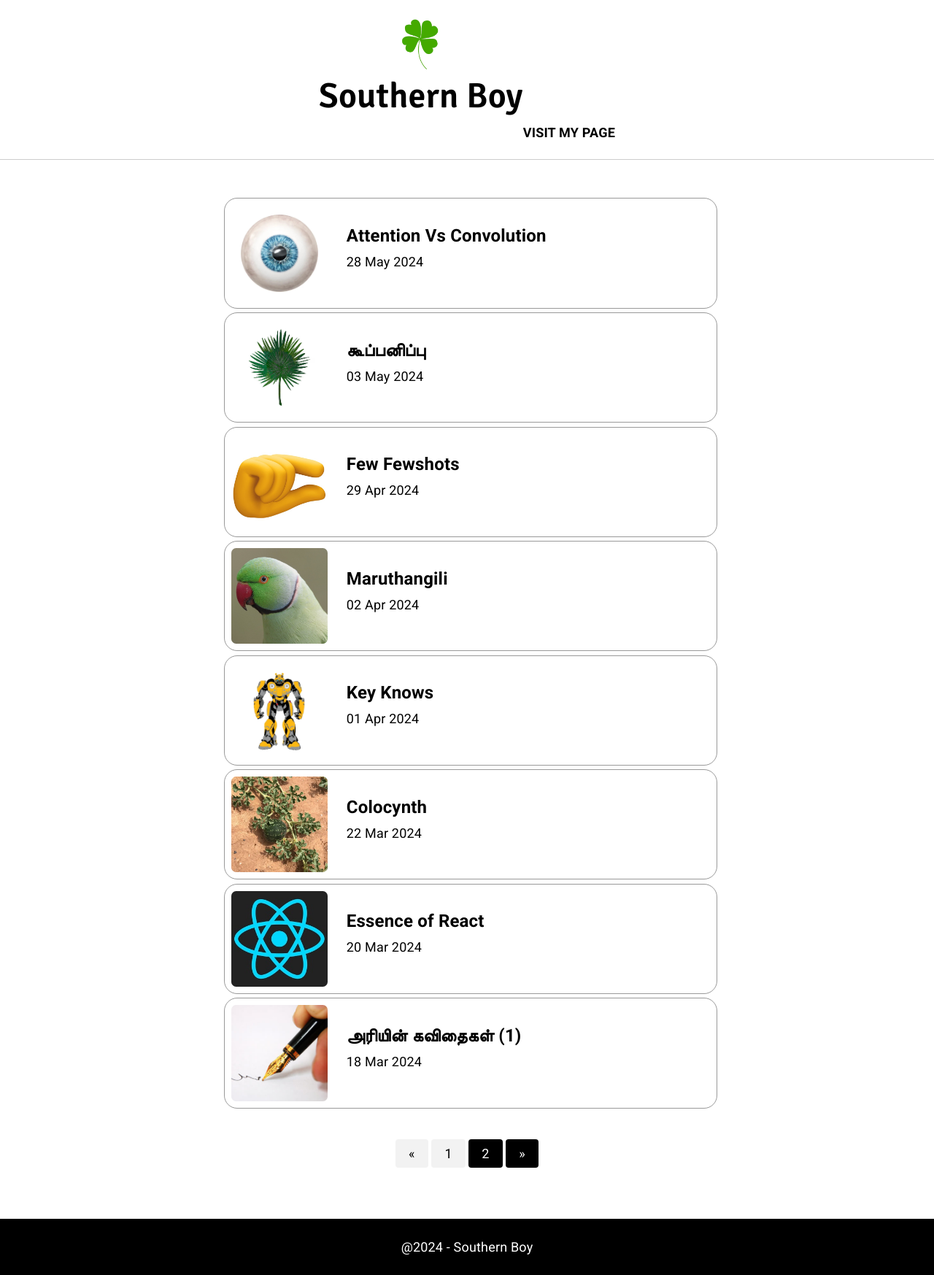
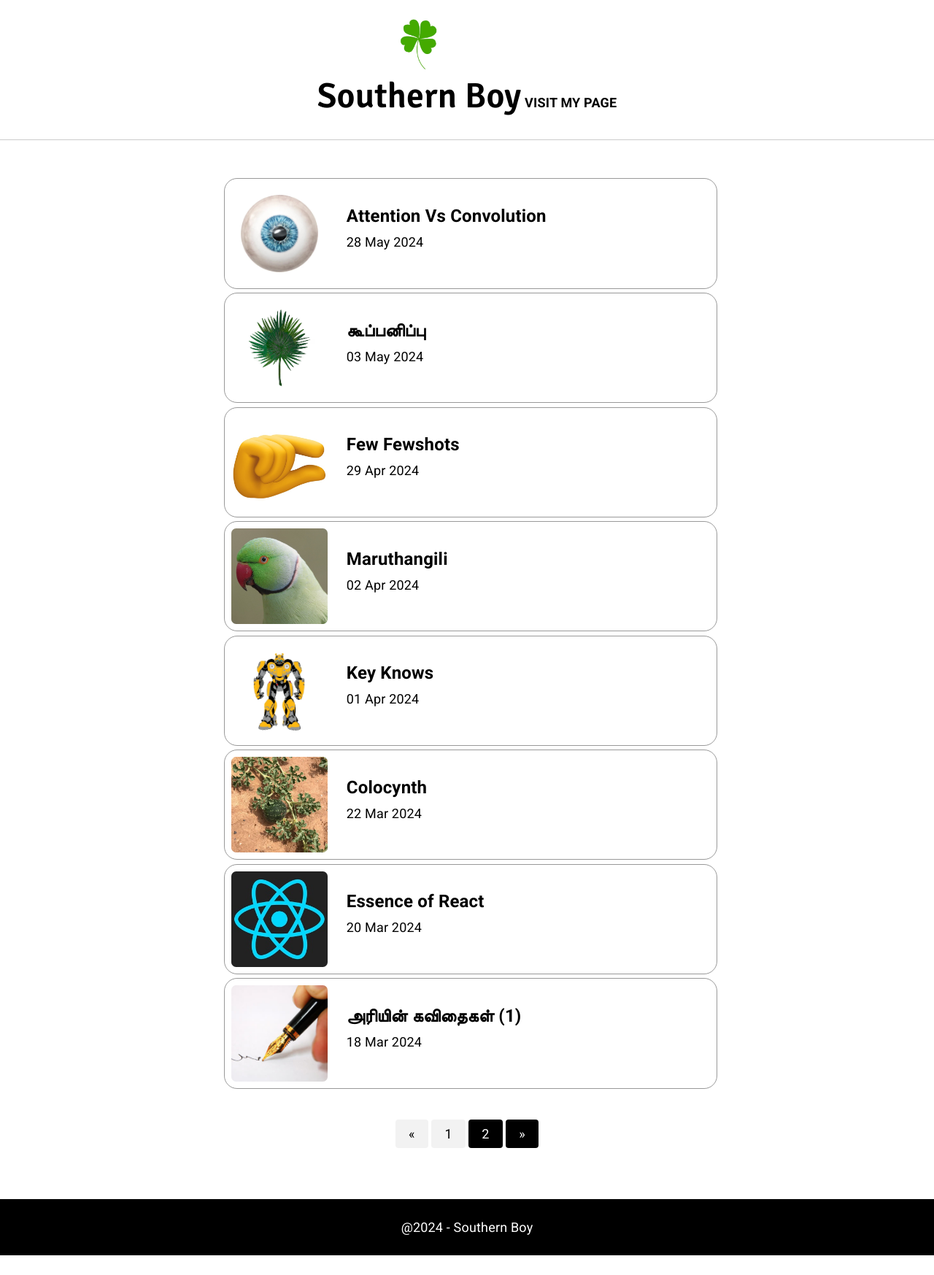
Before and after one commit to arihara-sudhan/blog, a Jekyll site: the page built from index.html, in a window 1280 px wide. Shown: the whole page at 73% size. Built offline with Jekyll 4.4.1, drawn with Linux system fonts in a browser that asks for light colours; the list of posts is cut into pages by our own code; after the commit the page ends 1720 px from its top, so only the background shows below that.

```diff
--- a/_includes/header.html
+++ b/_includes/header.html
@@ -1,7 +1,7 @@
 <header id="header">
 	<a href="{{ site.baseurl }}">
 		<img src="{{ '/img/logo.png' | prepend: site.baseurl | replace: '//', '/' }}" alt="Emerald Logo">
-	  <h1>Southern Boy</h1><br>
-	  <a href="https://arihara-sudhan.github.io">VISIT MY PAGE</a>
+	  <h1>Southern Boy</h1>
 	</a>
+	<a href="https://arihara-sudhan.github.io">VISIT MY PAGE</a>
 </header>
```
